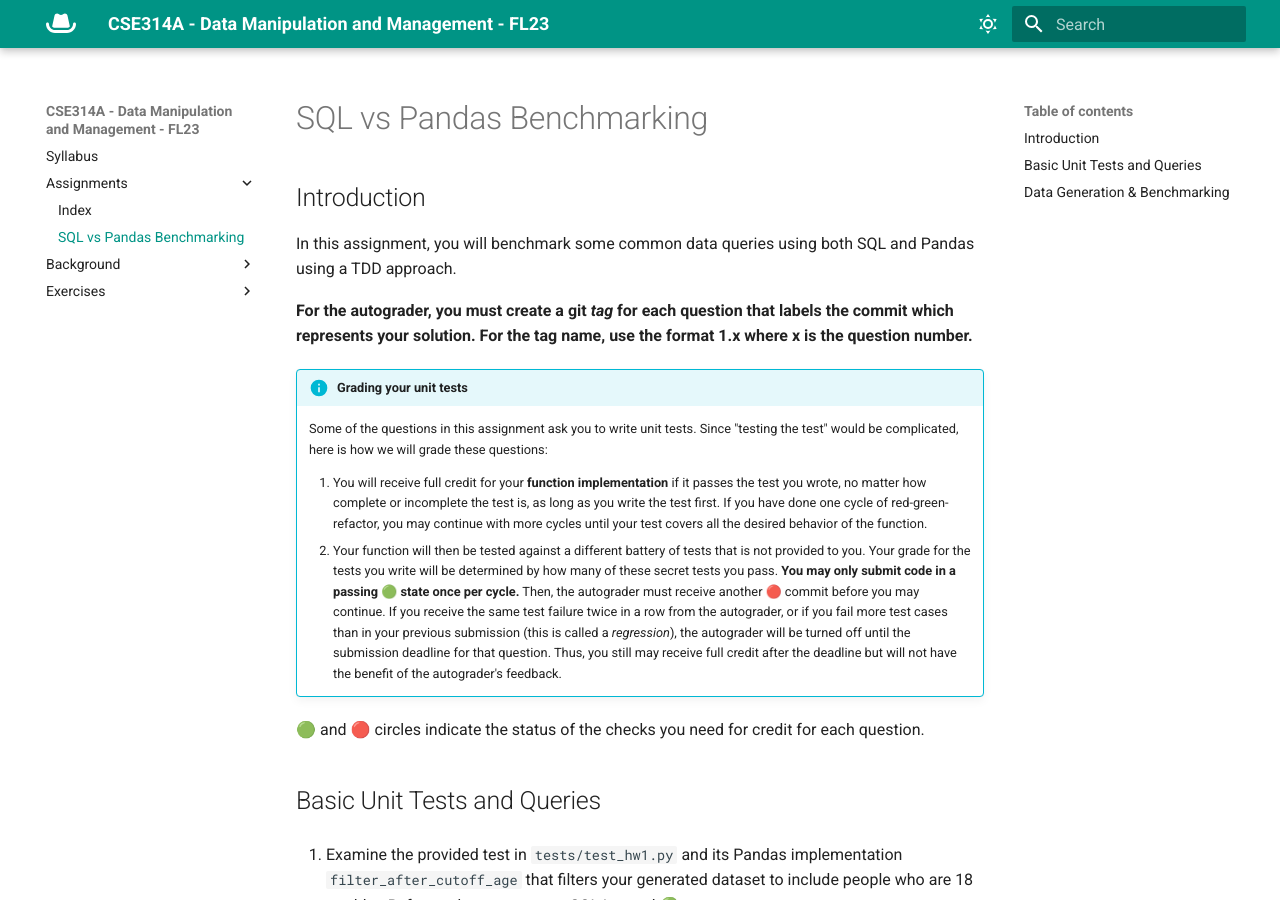
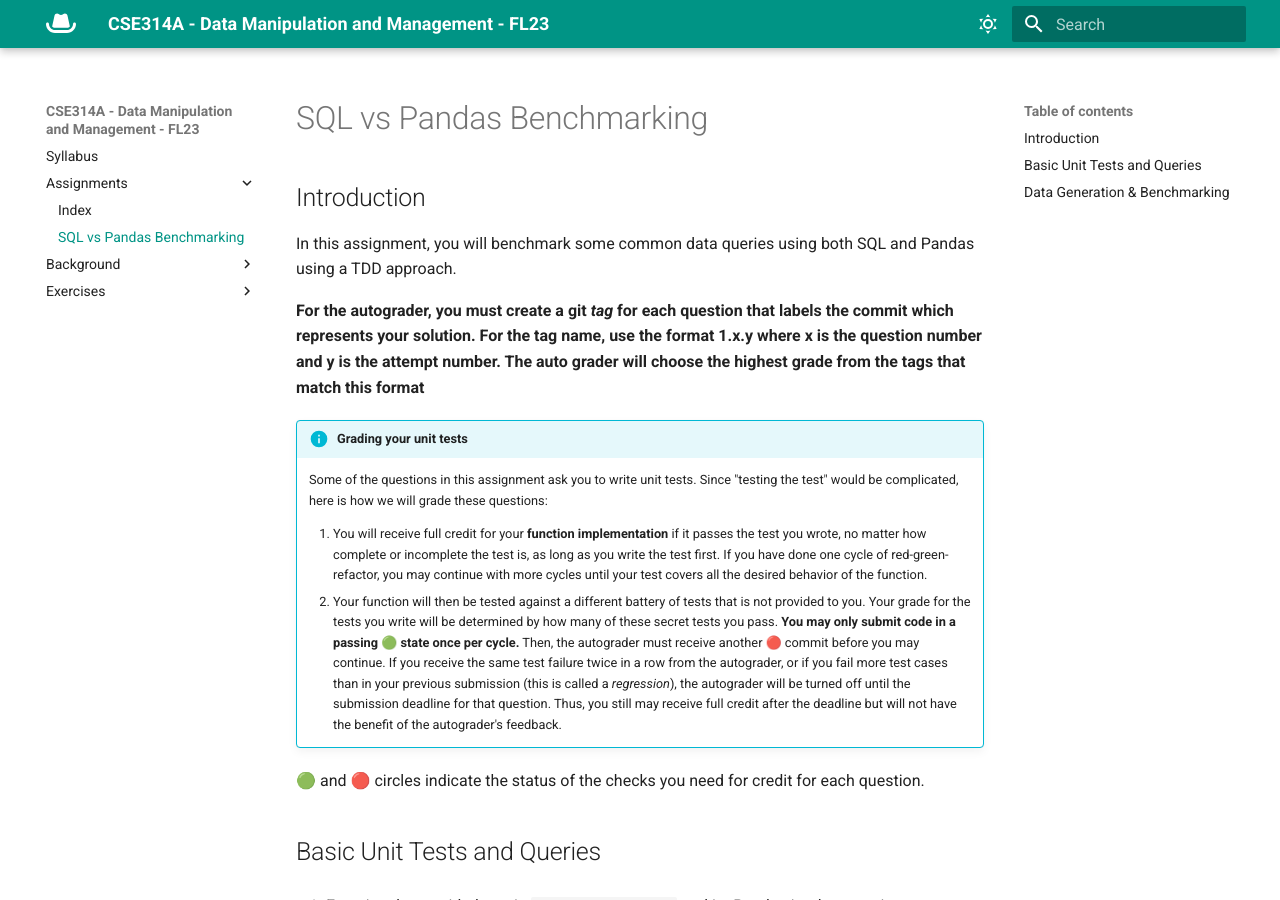
Before and after one commit to wustl-data/rooster-cogburn, an MkDocs documentation site: the page built from docs/assignments/hw1.md, in a window 1280 px wide and 900 px high. Built offline with MkDocs 1.6.1 and Material for MkDocs 9.7.7, drawn with Linux system fonts in a browser that asks for light colours.

Commit message:
use 3 part tag names instead of 2

```diff
--- a/docs/assignments/hw1.md
+++ b/docs/assignments/hw1.md
@@ -5,7 +5,7 @@
 In this assignment, you will benchmark some common data queries using both SQL and Pandas using a TDD approach.
 
 
-**For the autograder, you must create a git *tag* for each question that labels the commit which represents your solution. For the tag name, use the format 1.x where x is the question number.**
+**For the autograder, you must create a git *tag* for each question that labels the commit which represents your solution. For the tag name, use the format 1.x.y where x is the question number and y is the attempt number. The auto grader will choose the highest grade from the tags that match this format**
 
 !!! info "Grading your unit tests"
 
```
